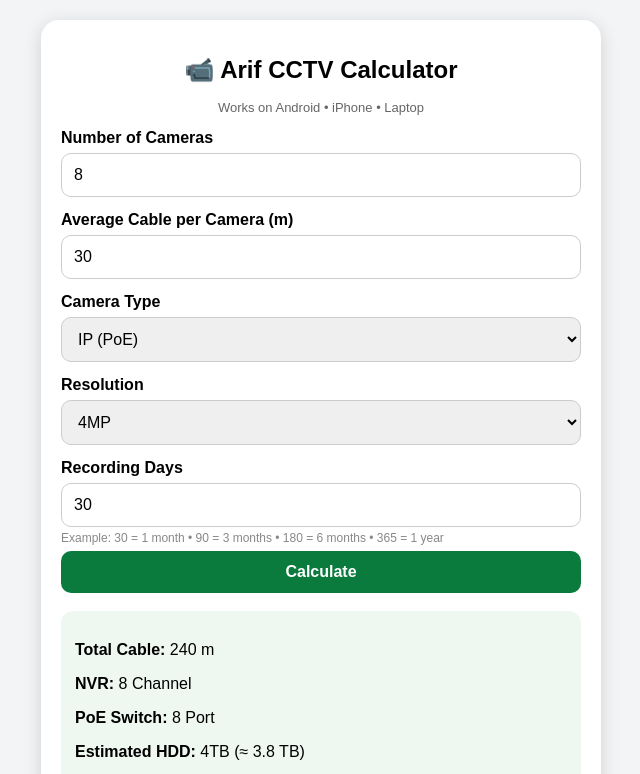
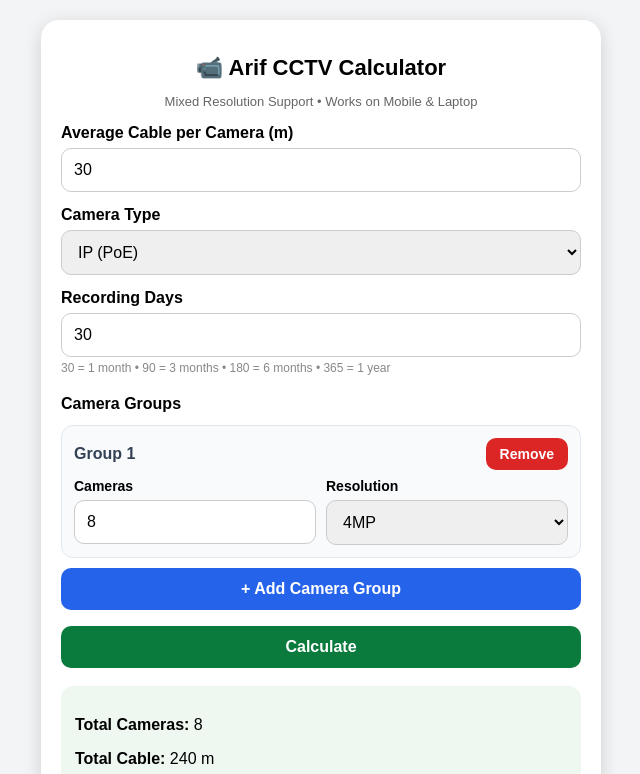
Before and after one commit to arifc5560-jpg/cctv-calculator, a plain HTML site: page index.html in a window 1280 px wide. Both pictures are taken after a click on the button "Calculate". Shown: the top 774 px of the page, without its empty margins (319-959 px from the left). Drawn offline with Linux system fonts and the light colour scheme.

Commit message:
Update index.html

```diff
--- a/index.html
+++ b/index.html
@@ -3,30 +3,36 @@
 <head>
     <meta charset="UTF-8">
     <meta name="viewport" content="width=device-width, initial-scale=1.0">
-    <title>Arif CCTV Calculator - Calculate HDD, Cable & PoE Switch</title>
-    <meta name="description" content="Free Online CCTV Calculator to estimate Hard Disk Drive (HDD) capacity, cable length, and PoE switch ports for IP and Analog cameras.">
+    <title>Arif CCTV Calculator - Mixed Resolution</title>
+    <meta name="description" content="Free Online CCTV Calculator with Mixed Resolution support. Calculate HDD, Cable & PoE Switch for different megapixel cameras.">
     <style>
         body{font-family:Arial,sans-serif;background:#f3f4f6;margin:0;padding:20px}
         .wrap{max-width:520px;margin:auto;background:#fff;padding:20px;border-radius:18px;box-shadow:0 4px 18px rgba(0,0,0,.15)}
-        h1{text-align:center;font-size:24px}
+        h1{text-align:center;font-size:22px;margin-bottom:5px}
+        .small{color:#666;font-size:13px;text-align:center;margin-bottom:15px}
         label{display:block;margin-top:14px;font-weight:bold}
         input,select,button{width:100%;padding:12px;margin-top:6px;border-radius:10px;border:1px solid #ccc;font-size:16px;box-sizing:border-box}
         button{background:#0a7a3d;color:#fff;border:none;font-weight:bold;cursor:pointer}
         button:hover{background:#086b34}
+        .btn-add{background:#2563eb;margin-top:10px}
+        .btn-add:hover{background:#1d4ed8}
+        .btn-remove{background:#dc2626;width:auto;padding:8px 14px;font-size:14px;margin-top:0}
+        .btn-remove:hover{background:#b91c1c}
+        .group{background:#f8fafc;border:1px solid #e2e8f0;border-radius:12px;padding:12px;margin-top:12px;position:relative}
+        .group-header{display:flex;justify-content:space-between;align-items:center;margin-bottom:8px}
+        .group-title{font-weight:bold;color:#334155}
         .result{display:none;background:#eef8f1;padding:14px;border-radius:12px;margin-top:18px}
-        .small{color:#666;font-size:13px;text-align:center}
+        .hint{font-size:12px;color:#888;margin-top:4px}
         .affiliate-box{margin-top:15px;padding:10px;background:#fff8e7;border:1px dashed #f0a500;border-radius:8px;text-align:center}
         .affiliate-box a{color:#d97706;font-weight:bold;text-decoration:none}
-        .hint{font-size:12px;color:#888;margin-top:4px}
+        .row{display:flex;gap:10px}
+        .row > div{flex:1}
     </style>
 </head>
 <body>
 <div class="wrap">
     <h1>📹 Arif CCTV Calculator</h1>
-    <p class="small">Works on Android • iPhone • Laptop</p>
-
-    <label>Number of Cameras</label>
-    <input id="cams" type="number" value="8" min="1">
+    <p class="small">Mixed Resolution Support • Works on Mobile & Laptop</p>
 
     <label>Average Cable per Camera (m)</label>
     <input id="cable" type="number" value="30" min="1">
@@ -37,96 +43,144 @@
         <option>Analog</option>
     </select>
 
-    <label>Resolution</label>
-    <select id="res">
-        <option value="1">1MP</option>
-        <option value="2">2MP</option>
-        <option value="3">3MP</option>
-        <option value="4" selected>4MP</option>
-        <option value="5">5MP</option>
-        <option value="6">6MP</option>
-        <option value="8">8MP</option>
-        <option value="12">12MP</option>
-        <option value="16">16MP</option>
-        <option value="20">20MP+</option>
-    </select>
-
     <label>Recording Days</label>
     <input id="days" type="number" value="30" min="1" placeholder="e.g. 30, 90, 180, 365">
-    <div class="hint">Example: 30 = 1 month • 90 = 3 months • 180 = 6 months • 365 = 1 year</div>
+    <div class="hint">30 = 1 month • 90 = 3 months • 180 = 6 months • 365 = 1 year</div>
 
-    <button onclick="calc()">Calculate</button>
+    <label style="margin-top:20px;">Camera Groups</label>
+    <div id="groups"></div>
+
+    <button class="btn-add" onclick="addGroup()">+ Add Camera Group</button>
+
+    <button onclick="calc()" style="margin-top:16px;">Calculate</button>
 
     <div class="result" id="out">
+        <p><b>Total Cameras:</b> <span id="totalCams"></span></p>
         <p><b>Total Cable:</b> <span id="tc"></span> m</p>
         <p><b>NVR:</b> <span id="nvr"></span> Channel</p>
         <p><b>PoE Switch:</b> <span id="poe"></span></p>
         <p><b>Estimated HDD:</b> <span id="hdd"></span></p>
 
         <div class="affiliate-box">
-            🛒 <a href="https://www.amazon.com" target="_blank" id="buy-link">Buy Recommended Surveillance Hard Drive</a>
+            🛒 <a href="https://www.amazon.com" target="_blank">Buy Recommended Surveillance Hard Drive</a>
         </div>
     </div>
 </div>
 
 <script>
-function calc(){
-    let cams = +document.getElementById("cams").value;
-    let cable = +document.getElementById("cable").value;
-    let res = +document.getElementById("res").value;
-    let days = +document.getElementById("days").value;
-    let type = document.getElementById("type").value;
+const gbMap = {
+    1: 5, 2: 8, 3: 12, 4: 16, 5: 20,
+    6: 24, 8: 32, 12: 45, 16: 60, 20: 80
+};
 
-    if(cams < 1 || cable < 1 || days < 1){
-        alert("Please enter valid numbers (minimum 1)");
+let groupCount = 0;
+
+function addGroup(cams = 4, res = 4) {
+    groupCount++;
+    const id = groupCount;
+    const div = document.createElement("div");
+    div.className = "group";
+    div.id = "group-" + id;
+    div.innerHTML = `
+        <div class="group-header">
+            <span class="group-title">Group ${id}</span>
+            <button class="btn-remove" onclick="removeGroup(${id})">Remove</button>
+        </div>
+        <div class="row">
+            <div>
+                <label style="margin-top:0;font-size:14px;">Cameras</label>
+                <input type="number" class="cams-input" value="${cams}" min="1">
+            </div>
+            <div>
+                <label style="margin-top:0;font-size:14px;">Resolution</label>
+                <select class="res-input">
+                    <option value="1" ${res==1?'selected':''}>1MP</option>
+                    <option value="2" ${res==2?'selected':''}>2MP</option>
+                    <option value="3" ${res==3?'selected':''}>3MP</option>
+                    <option value="4" ${res==4?'selected':''}>4MP</option>
+                    <option value="5" ${res==5?'selected':''}>5MP</option>
+                    <option value="6" ${res==6?'selected':''}>6MP</option>
+                    <option value="8" ${res==8?'selected':''}>8MP</option>
+                    <option value="12" ${res==12?'selected':''}>12MP</option>
+                    <option value="16" ${res==16?'selected':''}>16MP</option>
+                    <option value="20" ${res==20?'selected':''}>20MP+</option>
+                </select>
+            </div>
+        </div>
+    `;
+    document.getElementById("groups").appendChild(div);
+}
+
+function removeGroup(id) {
+    const el = document.getElementById("group-" + id);
+    if (el) el.remove();
+}
+
+function calc() {
+    const cable = +document.getElementById("cable").value;
+    const days = +document.getElementById("days").value;
+    const type = document.getElementById("type").value;
+
+    if (cable < 1 || days < 1) {
+        alert("Please enter valid Cable and Days (minimum 1)");
         return;
     }
 
-    let total = cams * cable;
+    const groups = document.querySelectorAll(".group");
+    if (groups.length === 0) {
+        alert("Please add at least one Camera Group");
+        return;
+    }
 
-    // NVR size
-    let nvr = cams <= 4 ? 4 : cams <= 8 ? 8 : cams <= 16 ? 16 : cams <= 32 ? 32 : 64;
+    let totalCams = 0;
+    let totalGB = 0;
 
-    // PoE Switch
+    groups.forEach(g => {
+        const cams = +g.querySelector(".cams-input").value;
+        const res = +g.querySelector(".res-input").value;
+        if (cams < 1) return;
+        totalCams += cams;
+        totalGB += (gbMap[res] || 16) * cams * days;
+    });
+
+    if (totalCams === 0) {
+        alert("Please enter valid number of cameras");
+        return;
+    }
+
+    const totalCable = totalCams * cable;
+    const tb = totalGB / 1024;
+
+    // NVR
+    let nvr = totalCams <= 4 ? 4 : totalCams <= 8 ? 8 : totalCams <= 16 ? 16 : totalCams <= 32 ? 32 : 64;
+
+    // PoE
     let poe = type.startsWith("IP") ? nvr + " Port" : "Not Required";
 
-    // Storage calculation (Approximate GB per day per camera)
-    let gbPerDay = {
-        1: 5,      // 1MP
-        2: 8,      // 2MP
-        3: 12,     // 3MP
-        4: 16,     // 4MP
-        5: 20,     // 5MP
-        6: 24,     // 6MP
-        8: 32,     // 8MP
-        12: 45,    // 12MP
-        16: 60,    // 16MP
-        20: 80     // 20MP+
-    }[res];
-
-    let totalGB = gbPerDay * cams * days;
-    let tb = totalGB / 1024;
-
-    // Better HDD recommendation
+    // HDD recommendation
     let h;
-    if(tb <= 1) h = "1TB";
-    else if(tb <= 2) h = "2TB";
-    else if(tb <= 4) h = "4TB";
-    else if(tb <= 6) h = "6TB";
-    else if(tb <= 8) h = "8TB";
-    else if(tb <= 10) h = "10TB";
-    else if(tb <= 12) h = "12TB";
-    else if(tb <= 16) h = "16TB";
-    else if(tb <= 20) h = "20TB";
-    else if(tb <= 24) h = "24TB";
+    if (tb <= 1) h = "1TB";
+    else if (tb <= 2) h = "2TB";
+    else if (tb <= 4) h = "4TB";
+    else if (tb <= 6) h = "6TB";
+    else if (tb <= 8) h = "8TB";
+    else if (tb <= 10) h = "10TB";
+    else if (tb <= 12) h = "12TB";
+    else if (tb <= 16) h = "16TB";
+    else if (tb <= 20) h = "20TB";
+    else if (tb <= 24) h = "24TB";
     else h = "24TB+ (Multiple HDDs recommended)";
 
-    document.getElementById("tc").textContent = total;
+    document.getElementById("totalCams").textContent = totalCams;
+    document.getElementById("tc").textContent = totalCable;
     document.getElementById("nvr").textContent = nvr;
     document.getElementById("poe").textContent = poe;
     document.getElementById("hdd").textContent = h + " (≈ " + tb.toFixed(1) + " TB)";
     document.getElementById("out").style.display = "block";
 }
+
+// Start with one default group
+addGroup(8, 4);
 </script>
 </body>
 </html>
```
